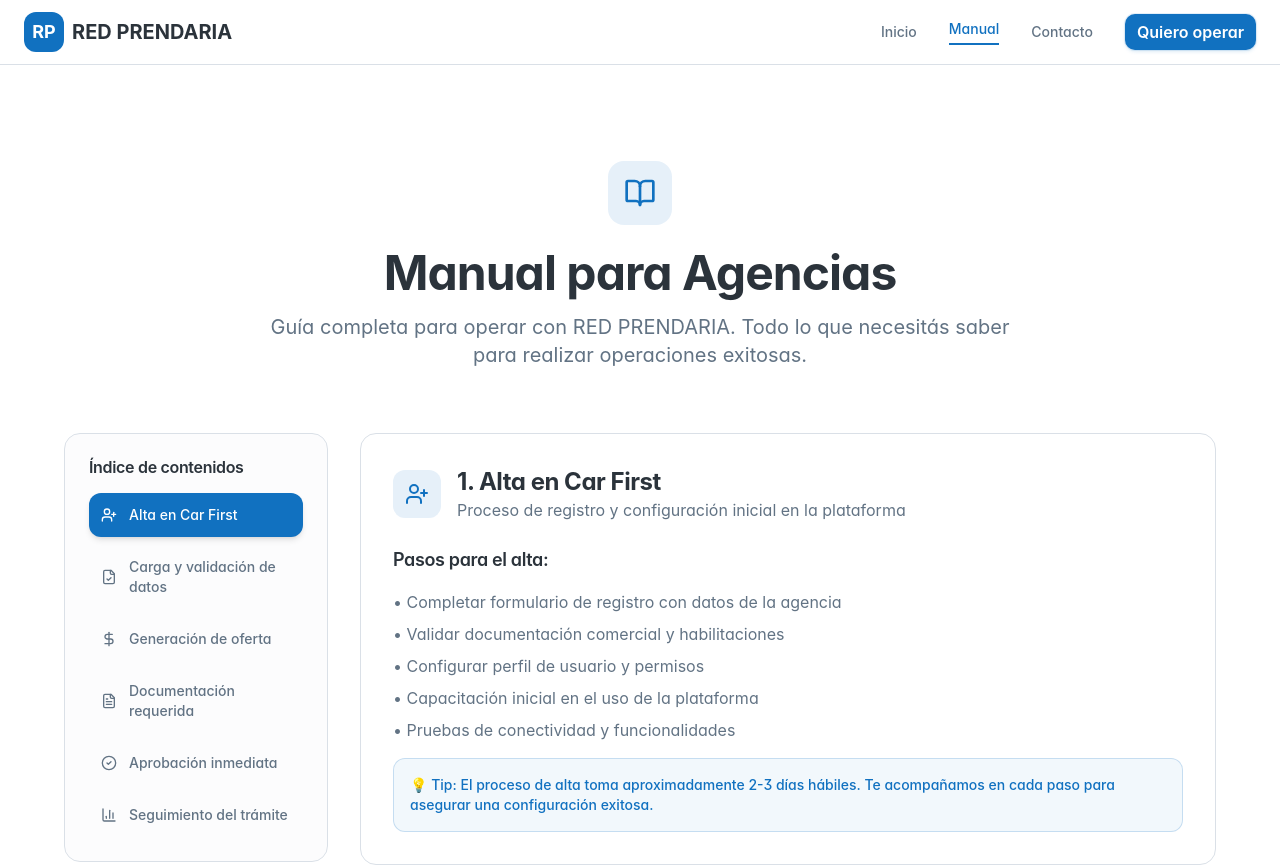
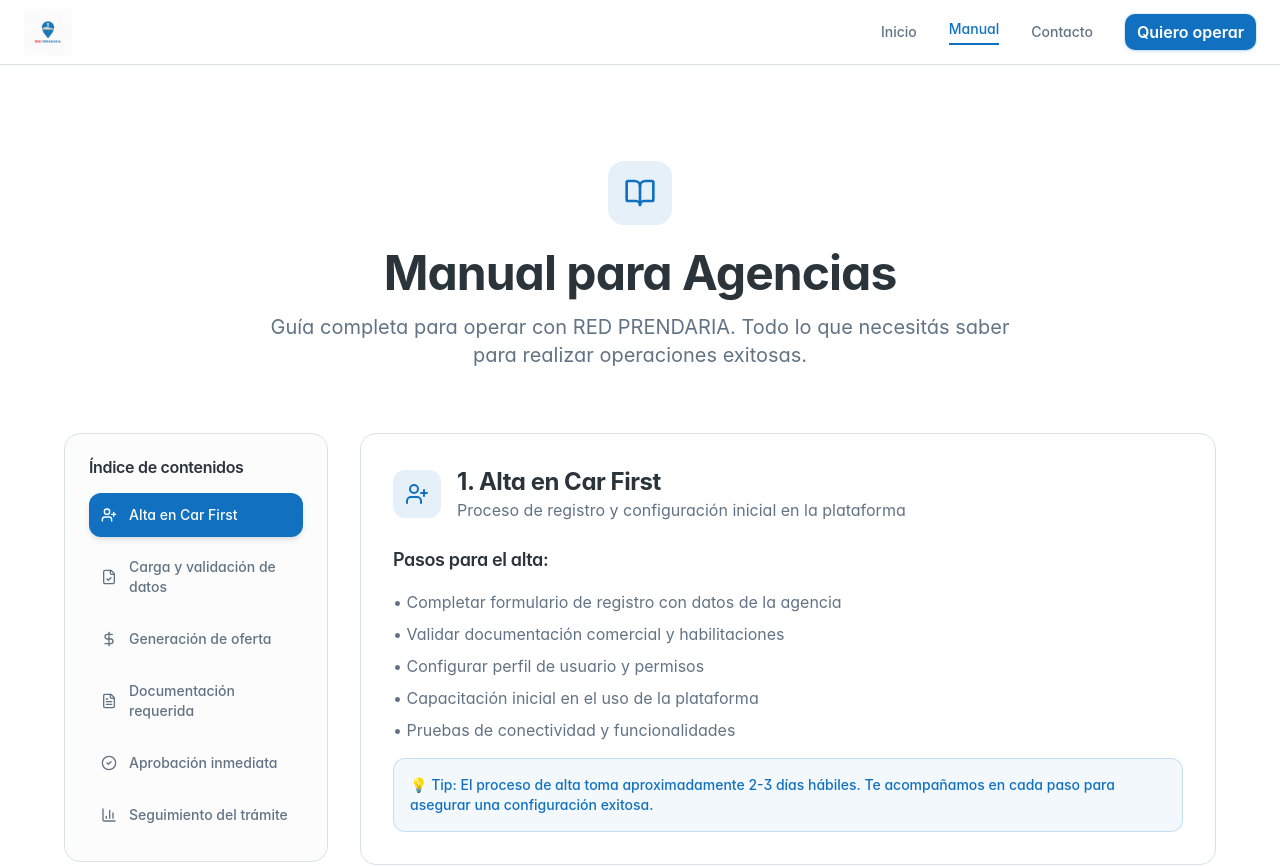
Before and after one commit to lentolentini-debug/red-prenda-pro, a React (Vite) app: page /manual in a window 1280 px wide. Shown: the top 866 px of the page. Built offline with nearby package versions, Linux system fonts and the light colour scheme; the HTML template or start-up script is replaced by a standard one.

Commit message:
Update logo

```diff
--- a/src/components/layout/Header.tsx
+++ b/src/components/layout/Header.tsx
@@ -2,6 +2,7 @@ import { useState } from "react";
 import { Link, useLocation } from "react-router-dom";
 import { Button } from "@/components/ui/button";
 import { Menu, X } from "lucide-react";
+import redPrendariaLogo from "@/assets/red-prendaria-logo.png";
 
 const Header = () => {
   const [isMenuOpen, setIsMenuOpen] = useState(false);
@@ -20,13 +21,12 @@ const Header = () => {
       <div className="container-padding">
         <div className="flex items-center justify-between h-16">
           {/* Logo */}
-          <Link to="/" className="flex items-center space-x-2">
-            <div className="w-10 h-10 bg-primary rounded-lg flex items-center justify-center">
-              <span className="text-primary-foreground font-bold text-lg">RP</span>
-            </div>
-            <span className="font-heading font-bold text-xl text-foreground">
-              RED PRENDARIA
-            </span>
+          <Link to="/" className="flex items-center">
+            <img
+              src={redPrendariaLogo}
+              alt="RED PRENDARIA - Préstamos Prendarios para Agencias"
+              className="h-12 w-auto"
+            />
           </Link>
 
           {/* Desktop Navigation */}
```
Also changed, not shown: src/assets/red-prendaria-logo.png (added).
